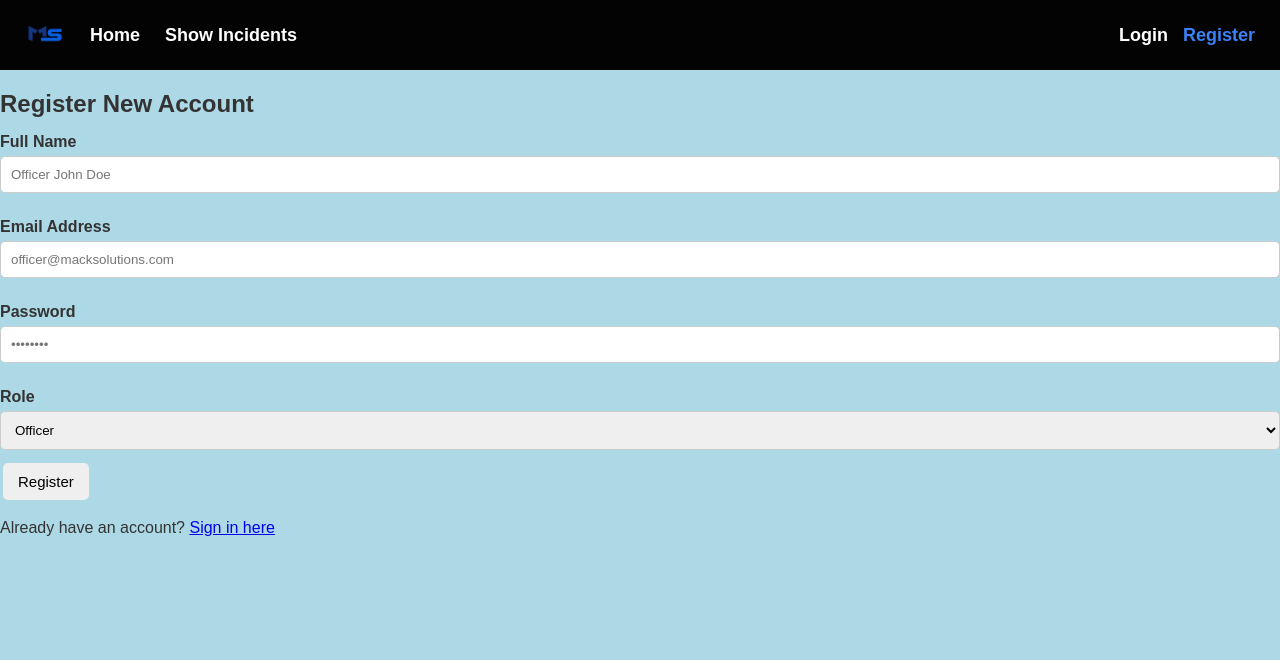
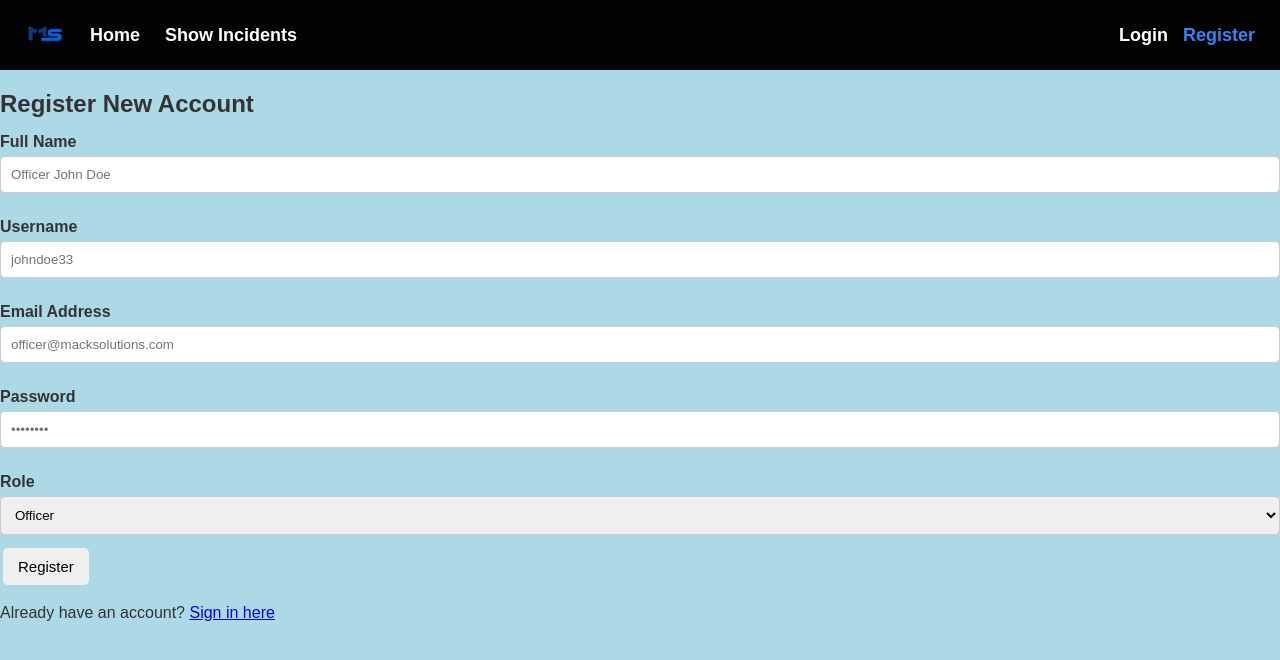
Before and after one commit to kevmack7323-tech/Capstone-Project-2026, a React (Vite) app in the folder frontend/: page /register in a window 1280 px wide. Shown: the top 660 px of the page. Built offline with nearby package versions, Linux system fonts and the light colour scheme; no server answers.

Commit message:
added username field and update password min length in Register component

```diff
--- a/frontend/src/pages/Register.jsx
+++ b/frontend/src/pages/Register.jsx
@@ -6,6 +6,7 @@ import api from "../api/axios";
 const Register = () => {
   const [formData, setFormData] = useState({
     name: "",
+    username: "",
     email: "",
     password: "",
     role: "Officer",
@@ -63,6 +64,20 @@ const Register = () => {
         </div>
 
         <div>
+          <label className="block text-sm font-medium mb-1">Username</label>
+          <input
+            type="text"
+            name="username"
+            required
+            minLength={3}
+            value={formData.username}
+            onChange={handleChange}
+            className="w-full px-3 py-2 bg-slate-700 rounded border border-slate-600 focus:outline-none focus:border-blue-500"
+            placeholder="johndoe33"
+          />
+        </div>
+
+        <div>
           <label className="block text-sm font-medium mb-1">Email Address</label>
           <input
             type="email"
@@ -81,7 +96,7 @@ const Register = () => {
             type="password"
             name="password"
             required
-            minlength={6}
+            minLength={8}
             value={formData.password}
             onChange={handleChange}
             className="w-full px-3 py-2 bg-slate-700 rounded border border-slate-600 focus:outline-none focus:border-blue-500"
```
